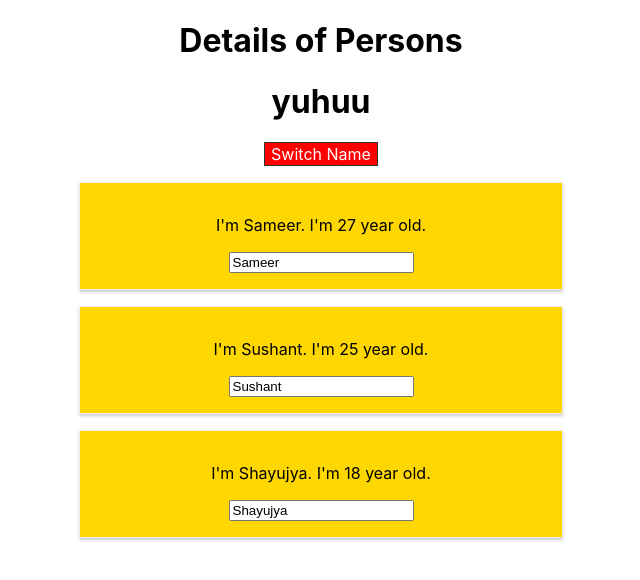
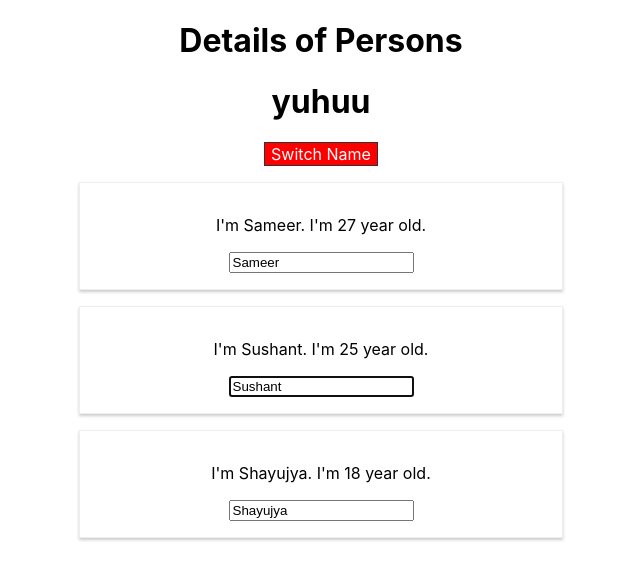
Before and after one commit to SushantKhanal/reactDemoProject, a React app: page / in a window 1280 px wide. Shown: the top 580 px of the page, without its empty margins (319-959 px from the left). Built offline with nearby package versions, Linux system fonts and the light colour scheme.

Commit message:
focusing input elements with ref, and position

```diff
--- a/src/components/Persons/Person/Person.js
+++ b/src/components/Persons/Person/Person.js
@@ -16,6 +16,8 @@
 
     componentDidMount(){
         console.log("Inside Person.js componentDidMount()");
+        if(this.props.position === 1)
+        this.inputElement.focus();
     }
 
     render() {
@@ -31,8 +33,13 @@
             // <WithClass classes='Person'>
             <Aux>
                 <p className={classes.join(' ')}>I'm {this.props.name}. I'm {this.props.age} year old.</p>
-                    <p>{this.props.children}</p>
-                <input type='text' onChange={this.props.changeName} value={this.props.name}/>
+                <p>{this.props.children}</p>
+                <input
+                    ref={(inp)=>{ this.inputElement = inp }}
+                    type='text'
+                    onChange={this.props.changeName}
+                    value={this.props.name}
+                />
             </Aux>
             // </WithClass>
     )
--- a/src/components/Persons/Persons.js
+++ b/src/components/Persons/Persons.js
@@ -41,6 +41,7 @@
         console.log("Persons.js inside render");
         return this.props.persons.map((person,index)=>(
                 <Person
+                    position = {index}
                     key={person.id}
                     name={person.name}
                     age={person.age}
--- a/src/containers/App.css
+++ b/src/containers/App.css
@@ -10,7 +10,7 @@
 @media (min-width: 500px) {
   .Person{
     width: 450px;
-    background-color: gold;
+    /* background-color: gold; */
   }
 }
 
```
